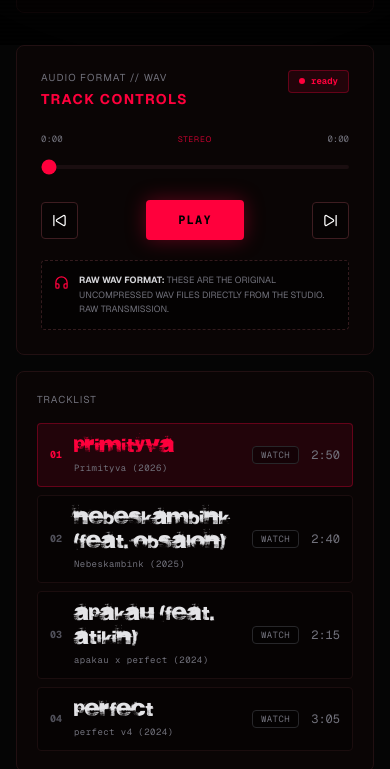
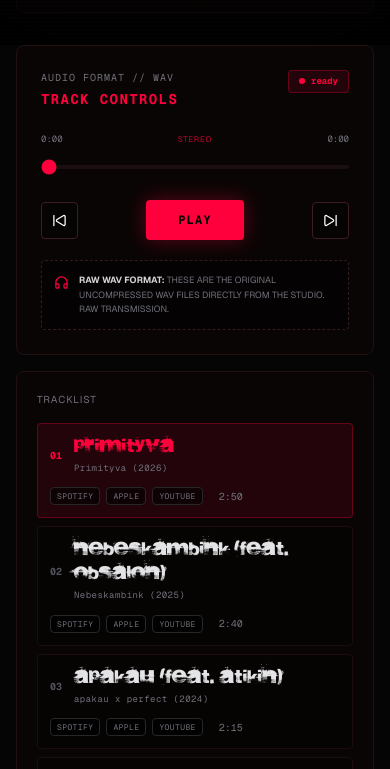
Before and after one commit to 05digit/05digit-website, a Next.js app: page / in a window 390 px wide. Shown: the part 799-1568 px from the top of the page. Built offline with nearby package versions, Linux system fonts and the light colour scheme.

Commit message:
design: add streaming platform links, fix track list responsive view, clean up BPMs, improve track controls font readability, add favicon cache busting

```diff
--- a/src/app/layout.tsx
+++ b/src/app/layout.tsx
@@ -15,6 +15,11 @@ const geistMono = Geist_Mono({
 export const metadata: Metadata = {
   title: "digit | 05digit",
   description: "Official website for underground artist digit aka 05digit. Stream music, watch official visualizers, and connect.",
+  icons: {
+    icon: "/icon.svg?v=2",
+    shortcut: "/icon.svg?v=2",
+    apple: "/icon.svg?v=2",
+  }
 };
 
 export default function RootLayout({
--- a/src/app/page.tsx
+++ b/src/app/page.tsx
@@ -12,9 +12,9 @@ interface Track {
   coverUrl: string;
   audioUrl: string;
   duration: string;
-  tempo: string; // BPM
-  description: string;
-  youtubeUrl?: string; // YouTube song links if available
+  spotifyUrl?: string;
+  appleMusicUrl?: string;
+  youtubeUrl?: string;
 }
 
 const TRACKS: Track[] = [
@@ -25,8 +25,8 @@ const TRACKS: Track[] = [
     coverUrl: "/songs/primityva cover v2 jpeg.jpg",
     audioUrl: "/songs/primityva v2.wav",
     duration: "2:50",
-    tempo: "140 BPM",
-    description: "Lithuanian underground supertrap anthem. Blurring the lines between heavy digital slides and distorted sub frequencies.",
+    spotifyUrl: "https://open.spotify.com/artist/33z8eBD0nviVNHjKoe6kZZ?si=KBRyTTXrQoSX06e2hIlyxw",
+    appleMusicUrl: "https://music.apple.com/us/album/primityva-single/1557022026",
     youtubeUrl: "https://www.youtube.com/watch?v=nNoiPOPh9j8"
   },
   {
@@ -36,8 +36,8 @@ const TRACKS: Track[] = [
     coverUrl: "/songs/nebeskambink cover.jpg",
     audioUrl: "/songs/nebeskambink final .wav",
     duration: "2:40",
-    tempo: "130 BPM",
-    description: "Dark atmosphere pad textures mixed with rapid-fire hi-hat rolls. Collaboration with Obsalon.",
+    spotifyUrl: "https://open.spotify.com/track/2ljYOhOpy6TTgy2UFxZKRN?si=3bf9a6c9cca84fbf",
+    appleMusicUrl: "https://music.apple.com/us/album/nebeskambink-single/1801874212",
     youtubeUrl: "https://www.youtube.com/watch?v=aX0aSpsqEy8"
   },
   {
@@ -47,8 +47,8 @@ const TRACKS: Track[] = [
     coverUrl: "/songs/apakau (feat Atikin) x perfect.jpg",
     audioUrl: "/songs/apakau feat atikin.wav",
     duration: "2:15",
-    tempo: "150 BPM",
-    description: "Feat. Atikin. Hyper-speed hat rolls, distorted slides and high-pitch synth bells.",
+    spotifyUrl: "https://open.spotify.com/artist/33z8eBD0nviVNHjKoe6kZZ?si=KBRyTTXrQoSX06e2hIlyxw",
+    appleMusicUrl: "https://music.apple.com/us/album/apakau-x-perfect-single/1769854728",
     youtubeUrl: "https://www.youtube.com/watch?v=FRqvZ1aif4c"
   },
   {
@@ -58,8 +58,8 @@ const TRACKS: Track[] = [
     coverUrl: "/songs/apakau (feat Atikin) x perfect.jpg",
     audioUrl: "/songs/perfect v4_Master.wav",
     duration: "3:05",
-    tempo: "145 BPM",
-    description: "Industrial darkwave bass fused with glitchy snare structures and atmospheric pads.",
+    spotifyUrl: "https://open.spotify.com/artist/33z8eBD0nviVNHjKoe6kZZ?si=KBRyTTXrQoSX06e2hIlyxw",
+    appleMusicUrl: "https://music.apple.com/us/album/apakau-x-perfect-single/1769854728",
     youtubeUrl: "https://www.youtube.com/watch?v=fAP2UOOGTn4"
   }
 ];
@@ -587,11 +587,11 @@ export default function Home() {
 
               <div className="flex justify-between items-start mb-6">
                 <div>
-                  <span className="text-[10px] text-zinc-500 uppercase tracking-widest block font-sans">AUDIO FORMAT // WAV</span>
-                  <h2 className="text-sm font-bold uppercase tracking-widest text-[#ff003c] mt-1 font-sans">track controls</h2>
+                  <span className="text-[10px] text-zinc-500 uppercase tracking-widest block font-mono">AUDIO FORMAT // WAV</span>
+                  <h2 className="text-sm font-bold uppercase tracking-widest text-[#ff003c] mt-1 font-mono">track controls</h2>
                 </div>
 
-                <div className="flex items-center gap-1.5 bg-[#ff003c]/10 border border-[#ff003c]/30 px-2.5 py-1 rounded text-[9px] text-[#ff003c] font-bold">
+                <div className="flex items-center gap-1.5 bg-[#ff003c]/10 border border-[#ff003c]/30 px-2.5 py-1 rounded text-[9px] text-[#ff003c] font-bold font-mono">
                   <span className={`inline-block h-1.5 w-1.5 rounded-full bg-[#ff003c] ${isPlaying ? "animate-pulse" : ""}`} />
                   {isPlaying ? "playing" : "ready"}
                 </div>
@@ -657,41 +657,62 @@ export default function Home() {
                     <button
                       key={track.id}
                       onClick={() => selectTrack(index)}
-                      className={`w-full flex items-center justify-between p-3 rounded transition-all text-left text-xs ${
+                      className={`w-full flex flex-col sm:flex-row sm:items-center justify-between p-3 rounded transition-all text-left gap-3 ${
                         isActive
                           ? "bg-[#ff003c]/10 border border-[#ff003c]/30 text-white"
                           : "bg-black/40 border border-[#1b0d0e] text-zinc-400 hover:border-[#3e1d21] hover:text-white"
                       }`}
                     >
-                      <div className="flex items-center gap-3">
-                        <span className={`text-[10px] font-bold ${isActive ? "text-[#ff003c]" : "text-zinc-600"}`}>
+                      <div className="flex items-center gap-3 min-w-0">
+                        <span className={`text-[10px] font-bold ${isActive ? "text-[#ff003c]" : "text-zinc-600"} shrink-0`}>
                           {String(index + 1).padStart(2, "0")}
                         </span>
-                        <div>
+                        <div className="min-w-0">
                           <div className={`font-sidewalk text-base tracking-wide ${isActive ? "text-[#ff003c]" : "text-zinc-200"}`}>{track.title}</div>
                           <div className="text-[9px] text-zinc-500 tracking-wider mt-0.5">{track.album}</div>
                         </div>
                       </div>
-                      <div className="flex items-center gap-3">
+                      <div className="flex items-center justify-between sm:justify-end gap-3 shrink-0">
+                        <div className="flex items-center gap-1.5" onClick={(e) => e.stopPropagation()}>
+                          {track.spotifyUrl && (
+                            <a
+                              href={track.spotifyUrl}
+                              target="_blank"
+                              rel="noreferrer"
+                              className="text-[8px] text-zinc-500 hover:text-[#1db954] hover:border-[#1db954] transition-all uppercase tracking-wider border border-zinc-800 px-1.5 py-0.5 rounded bg-black/60"
+                            >
+                              spotify
+                            </a>
+                          )}
+                          {track.appleMusicUrl && (
+                            <a
+                              href={track.appleMusicUrl}
+                              target="_blank"
+                              rel="noreferrer"
+                              className="text-[8px] text-zinc-500 hover:text-[#fc3c44] hover:border-[#fc3c44] transition-all uppercase tracking-wider border border-zinc-800 px-1.5 py-0.5 rounded bg-black/60"
+                            >
+                              apple
+                            </a>
+                          )}
                           {track.youtubeUrl && (
                             <a
                               href={track.youtubeUrl}
                               target="_blank"
                               rel="noreferrer"
-                            onClick={(e) => e.stopPropagation()}
-                            className="text-[9px] text-zinc-500 hover:text-[#ff003c] transition-all uppercase tracking-wider border border-zinc-800 hover:border-[#ff003c] px-2 py-0.5 rounded bg-black/40"
+                              className="text-[8px] text-zinc-500 hover:text-[#ff0000] hover:border-[#ff0000] transition-all uppercase tracking-wider border border-zinc-800 px-1.5 py-0.5 rounded bg-black/60"
                             >
-                            watch
+                              youtube
                             </a>
                           )}
+                        </div>
                         {isActive && isPlaying ? (
-                          <div className="flex items-end gap-0.5 h-3">
+                          <div className="flex items-end gap-0.5 h-3 w-[28px] justify-end">
                             <span className="w-0.5 h-full bg-[#ff003c] animate-[bounce_0.8s_infinite_-0.2s]" />
                             <span className="w-0.5 h-2/3 bg-[#ff003c] animate-[bounce_0.8s_infinite_-0.4s]" />
                             <span className="w-0.5 h-4/5 bg-[#ff003c] animate-[bounce_0.8s_infinite_0s]" />
                           </div>
                         ) : (
-                          <span className="text-zinc-500">{track.duration}</span>
+                          <span className="text-[10px] text-zinc-500 w-[28px] text-right">{track.duration}</span>
                         )}
                       </div>
                     </button>
```
Also changed, not shown: public/icon.svg (added). Lines whose indentation alone changed are shown as unchanged.
